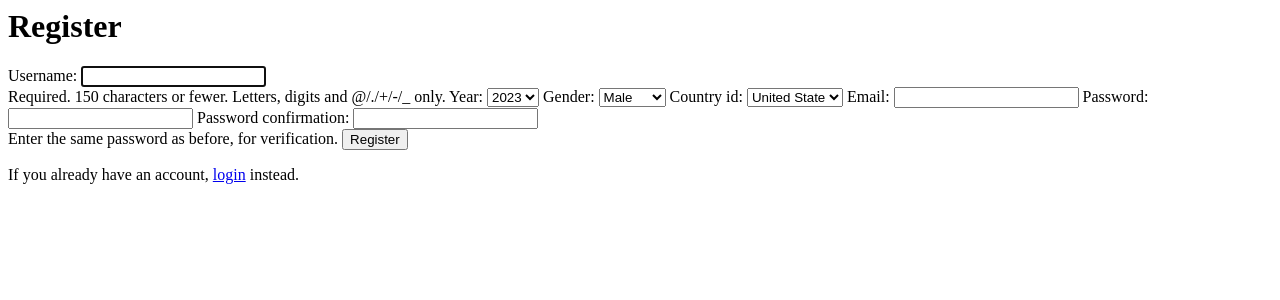
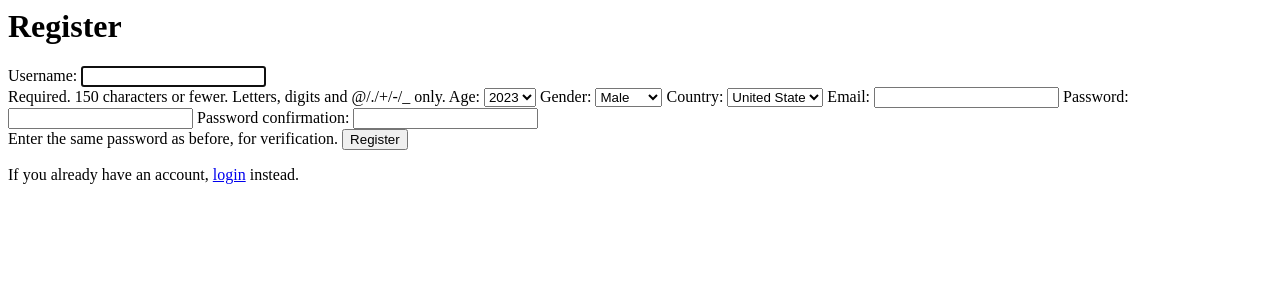
Before and after one commit to kuisskui/Audience-Application, a Django app: page /accounts/register/ in a window 1280 px wide. Shown: the top 300 px of the page. Run offline with Django 4.2, Linux system fonts and the light colour scheme.

Commit message:
change name year to age

```diff
--- a/audience/views.py
+++ b/audience/views.py
@@ -19,7 +19,7 @@ def sports(request):
 
 def sport(request, sport_id):
     response = requests.get(f'http://127.0.0.1:8000/get_sport/{sport_id}')
-    context = {"page": "sport", "detail": f"show detail on each sport(sport_id ={sport_id}).", "data":response.json()}
+    context = {"page": "sport", "detail": f"show detail on each sport(sport_id ={sport_id}).", "data": response.json()}
     return render(request, "audience/sport.html", context)
 
 
--- a/mysite/forms.py
+++ b/mysite/forms.py
@@ -4,11 +4,11 @@ from django.contrib.auth.models import User
 from datetime import datetime
 
 GENDER_CHOICE = [
-    ("male", "Male"),
-    ("female", "Female")
+    ("M", "Male"),
+    ("F", "Female")
 ]
 
-YEAR_CHOICE = [tuple([year, year]) for year in range(datetime.now().year, datetime.now().year - 80, -1)]
+AGE_CHOICE = [tuple([year, year]) for year in range(datetime.now().year, datetime.now().year - 80, -1)]
 
 COUNTRY_ID_CHOICE = [
     ("US", "United State"),
@@ -20,12 +20,12 @@ COUNTRY_ID_CHOICE = [
 class NewUserForm(UserCreationForm):
     email = forms.EmailField(required=True)
     gender = forms.CharField(required=True, widget=forms.Select(choices=GENDER_CHOICE))
-    year = forms.CharField(required=True, widget=forms.Select(choices=YEAR_CHOICE))
-    country_id = forms.CharField(required=True, widget=forms.Select(choices=COUNTRY_ID_CHOICE))
+    age = forms.CharField(required=True, widget=forms.Select(choices=AGE_CHOICE))
+    country = forms.CharField(required=True, widget=forms.Select(choices=COUNTRY_ID_CHOICE))
 
     class Meta:
         model = User
-        fields = ("username", "year", "gender", "country_id", "email", "password1", "password2")
+        fields = ("username", "age", "gender", "country", "email", "password1", "password2")
 
     def save(self, commit=True):
         user = super(NewUserForm, self).save(commit=False)
--- a/mysite/views.py
+++ b/mysite/views.py
@@ -11,8 +11,8 @@ def register(request):
             user = form.save()
             user.refresh_from_db()
             user.userprofile.gender = form.cleaned_data.get("gender")
-            user.userprofile.year = form.cleaned_data.get("year")
-            user.userprofile.country_id = form.cleaned_data.get("country_id")
+            user.userprofile.age = form.cleaned_data.get("age")
+            user.userprofile.country = form.cleaned_data.get("country")
             user.save()
             login(request, user)
             messages.success(request, "Registration successful.")
--- a/user_profile/models.py
+++ b/user_profile/models.py
@@ -8,8 +8,8 @@ from audience.models import Sport
 class UserProfile(models.Model):
     user = models.OneToOneField(User, on_delete=models.CASCADE)
     gender = models.CharField(max_length=50)
-    year = models.CharField(max_length=50)
-    country_id = models.CharField(max_length=50, null=True)
+    age = models.CharField(max_length=50)
+    country = models.CharField(max_length=50, null=True)
     sport_ids = models.ManyToManyField(Sport)
 
 
--- a/user_profile/templates/user_profile/profile.html
+++ b/user_profile/templates/user_profile/profile.html
@@ -23,8 +23,8 @@
     <a href="{% url 'login' %}">login</a>
     {% endif %}
     {{userprofile.gender}}
-    {{userprofile.year}}
-    {{userprofile.country_id}}
+    {{userprofile.age}}
+    {{userprofile.country}}
     {{userprofile.sport_id}}
     <div>
         <a href="{% url 'audience:dashboard' %}">dashboard</a>
```
